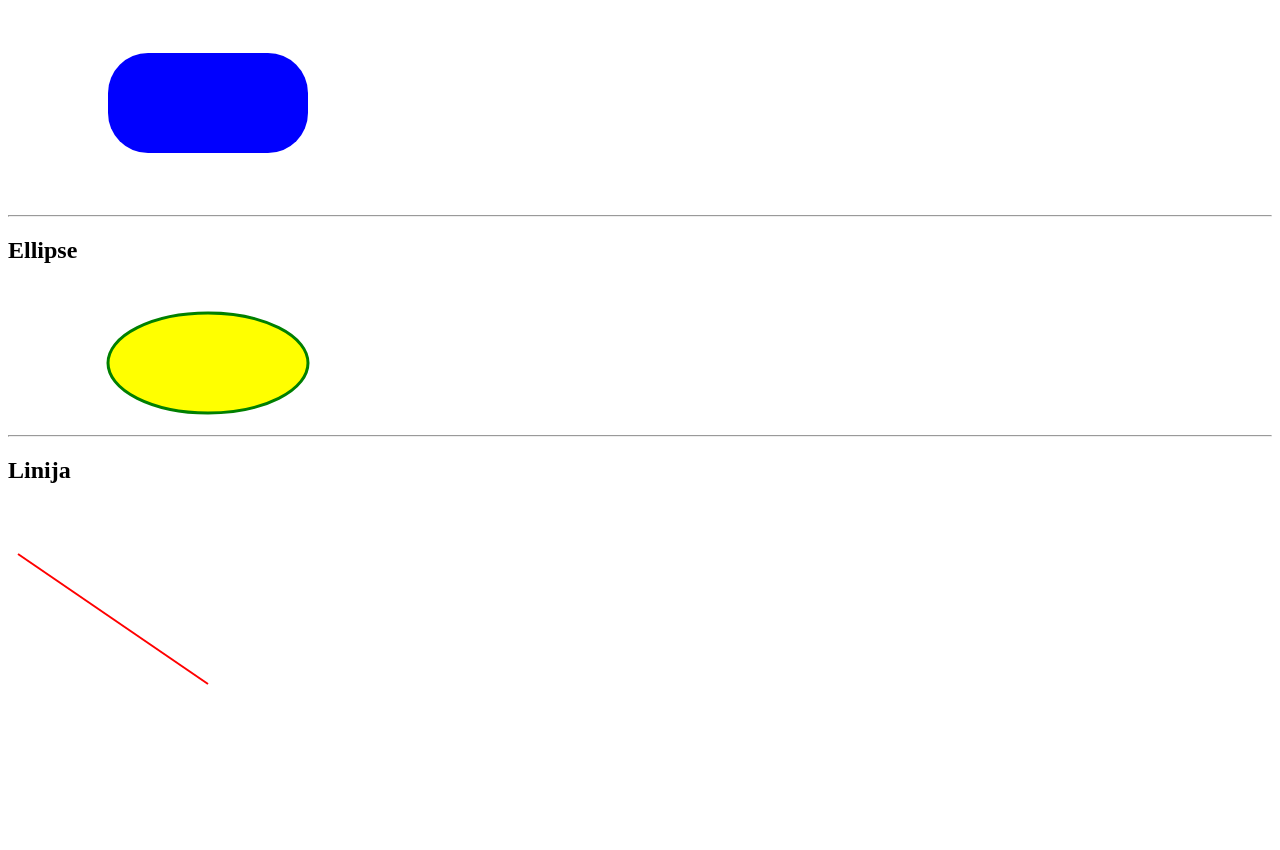
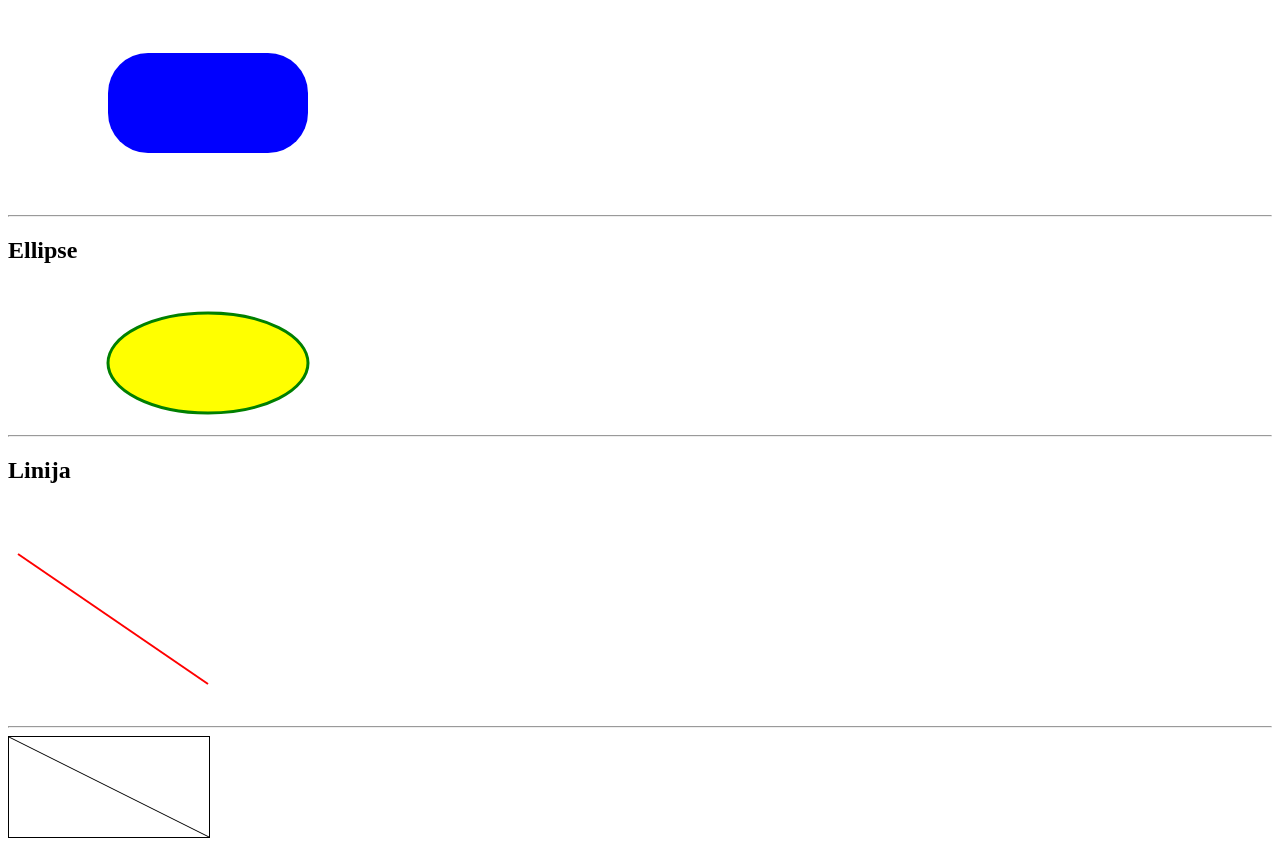
Before and after one commit to pule7/algebra.grafika, a plain HTML site: page index.html in a window 1280 px wide. Shown: the part 1790-2640 px from the top of the page. Before the commit the page ends 2516 px from the top, so only its background shows below. Drawn offline with Linux system fonts and the light colour scheme.

Commit message:
dodali canvas

```diff
--- a/index.html
+++ b/index.html
@@ -36,6 +36,18 @@
     <line x1="10" y1="50" x2="200" y2="180" style="stroke:red;stroke-width:2" />
     Sorry, your browser does not support inline SVG.
   </svg>
+  <hr>
+
+  <canvas id="myCanvas" width="200" height="100" style="border: 1px solid black">
+    Vaš preglednik ne podržava HTML5 element canvas
+  </canvas>
+  <script>
+    var c = document.getElementById("myCanvas");
+    var ctx = c.getContext("2d");
+    ctx.moveTo(0, 0);
+    ctx.lineTo(200, 100);
+    ctx.stroke();
+  </script>
 
   </body>
 </html>
```
